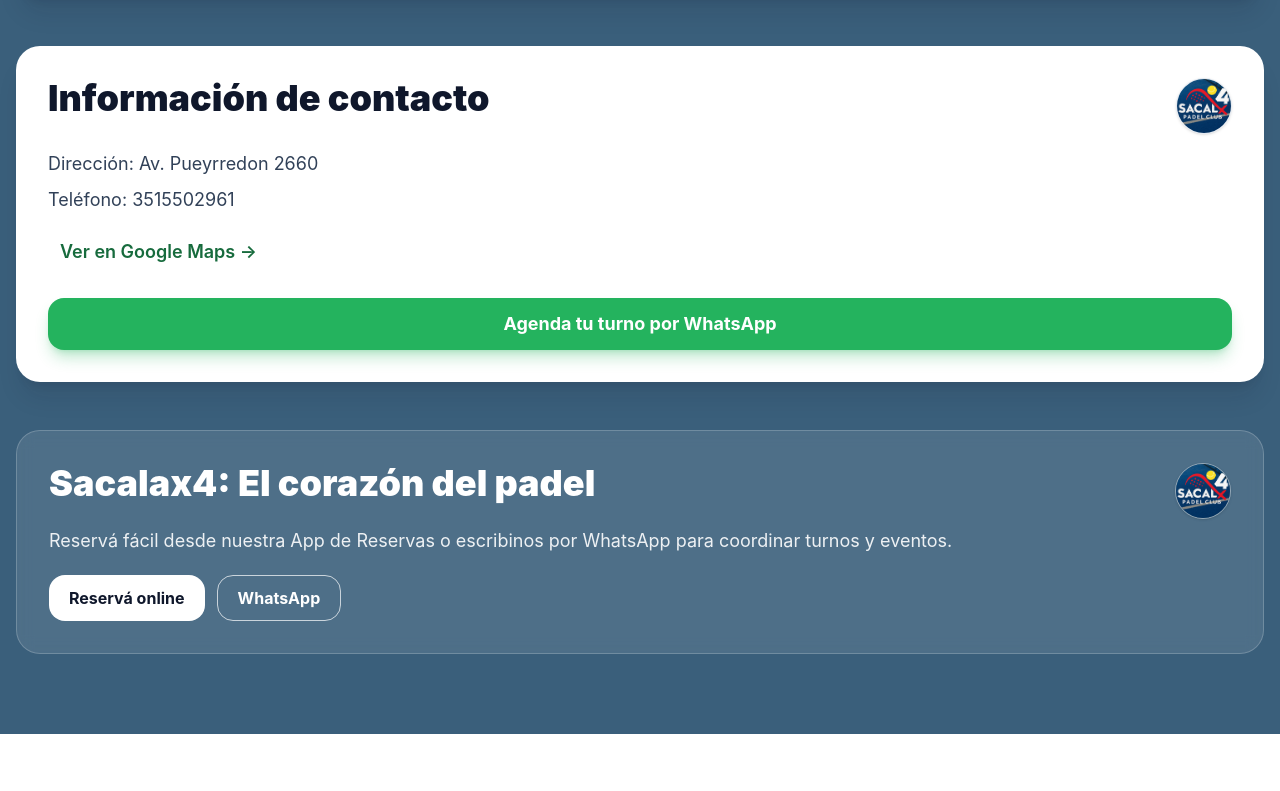
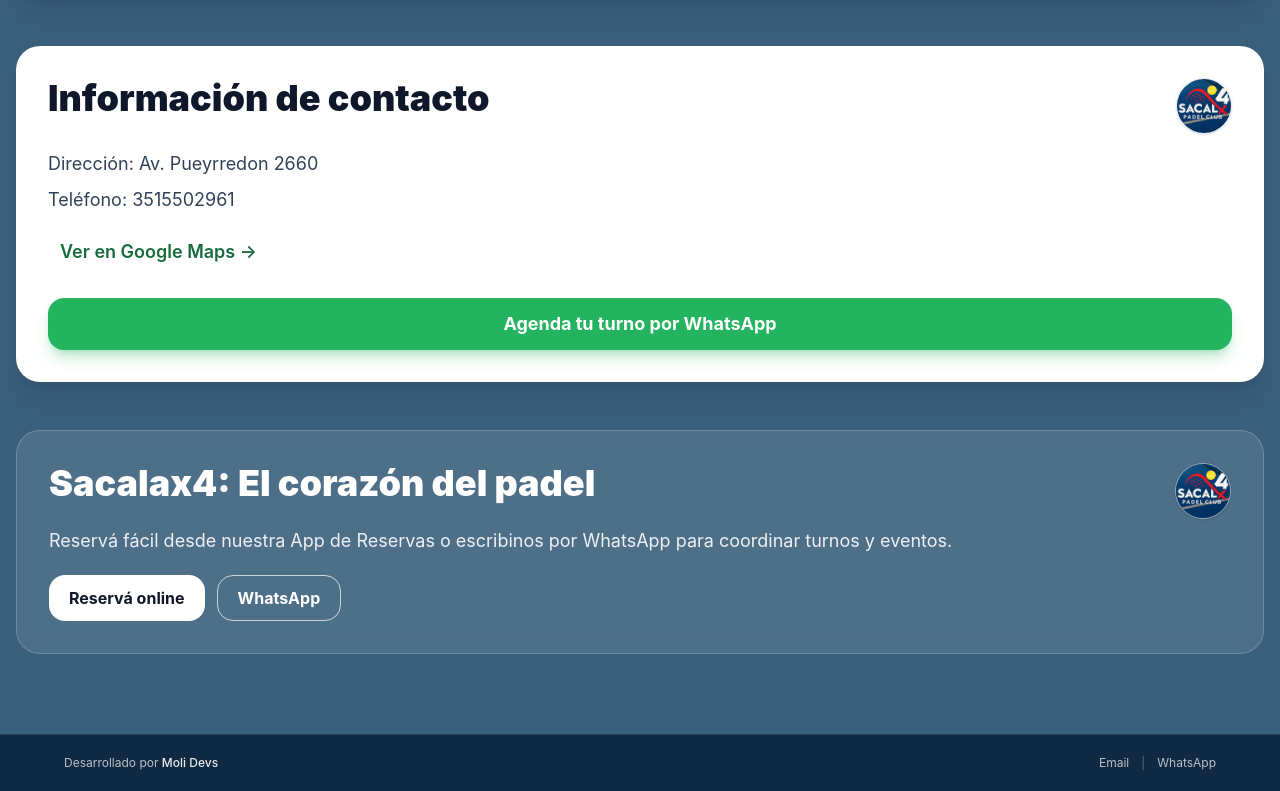
Before and after one commit to eamolina-dev/sacalapor4-padel-landing, a React (Vite) app: page / in a window 1280 px wide. Shown: the part 6006-6797 px from the top of the page. Before the commit the page ends 6740 px from the top, so only its background shows below. Built offline with nearby package versions, Linux system fonts and the light colour scheme.

Commit message:
add footer

```diff
--- /dev/null
+++ b/src/components/Footer.tsx
@@ -0,0 +1,42 @@
+type FooterProps = {
+  brand?: string;
+  email?: string;
+  whatsappUrl?: string;
+  className?: string;
+};
+
+export const Footer = ({
+  brand = "Desarrollado por",
+  email = "eamolina.dev@gmail.com",
+  whatsappUrl = "https://wa.me/5493584382061",
+  className = "",
+}: FooterProps) => {
+  return (
+    <footer
+      className={`w-full border-t border-white/10 px-4 py-5 text-xs text-white/70 ${className}`}
+    >
+      <div className="mx-auto flex w-full max-w-6xl flex-col items-center justify-between gap-3 sm:flex-row">
+        {/* Marca */}
+        <p className="text-center sm:text-left">
+          {brand} <span className="font-medium text-white/90">Moli Devs</span>
+        </p>
+
+        {/* Contactos */}
+        <div className="flex items-center gap-3">
+          <a href={`mailto:${email}`} className="transition hover:text-white">
+            Email
+          </a>
+          <span className="opacity-40">|</span>
+          <a
+            href={whatsappUrl}
+            target="_blank"
+            rel="noopener noreferrer"
+            className="transition hover:text-white"
+          >
+            WhatsApp
+          </a>
+        </div>
+      </div>
+    </footer>
+  );
+};
--- a/src/pages/Home.tsx
+++ b/src/pages/Home.tsx
@@ -1,4 +1,5 @@
 import { ContactCard } from "../components/ContactCard";
+import { Footer } from "../components/Footer";
 import { HeroSection } from "../components/HeroSection";
 import { ReviewCard } from "../components/ReviewCard";
 import { SectionBlock } from "../components/SectionBlock";
@@ -108,6 +109,8 @@
           </div>
         </div>
       </section>
+
+      <Footer />
     </>
   );
 }
```
